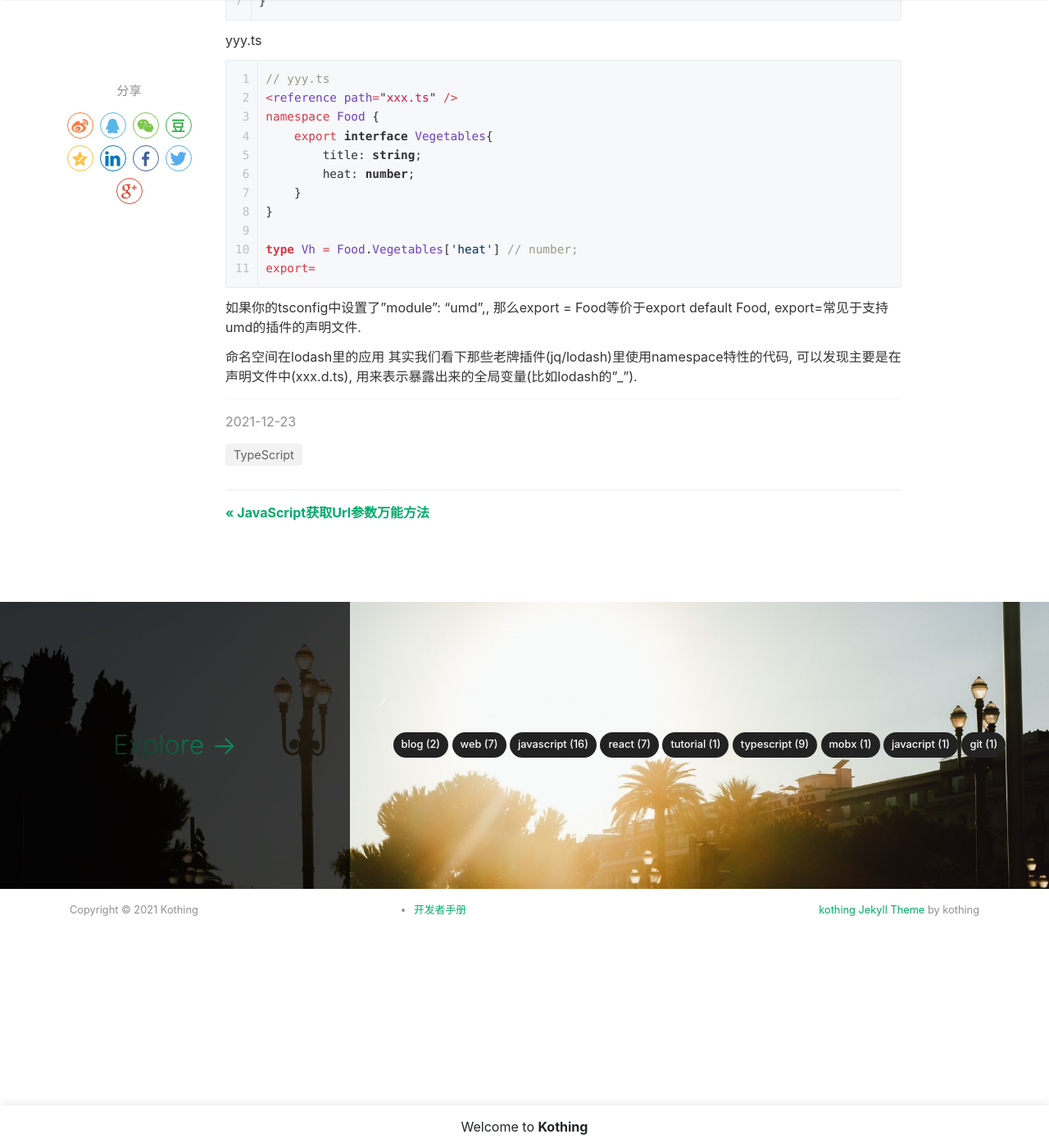
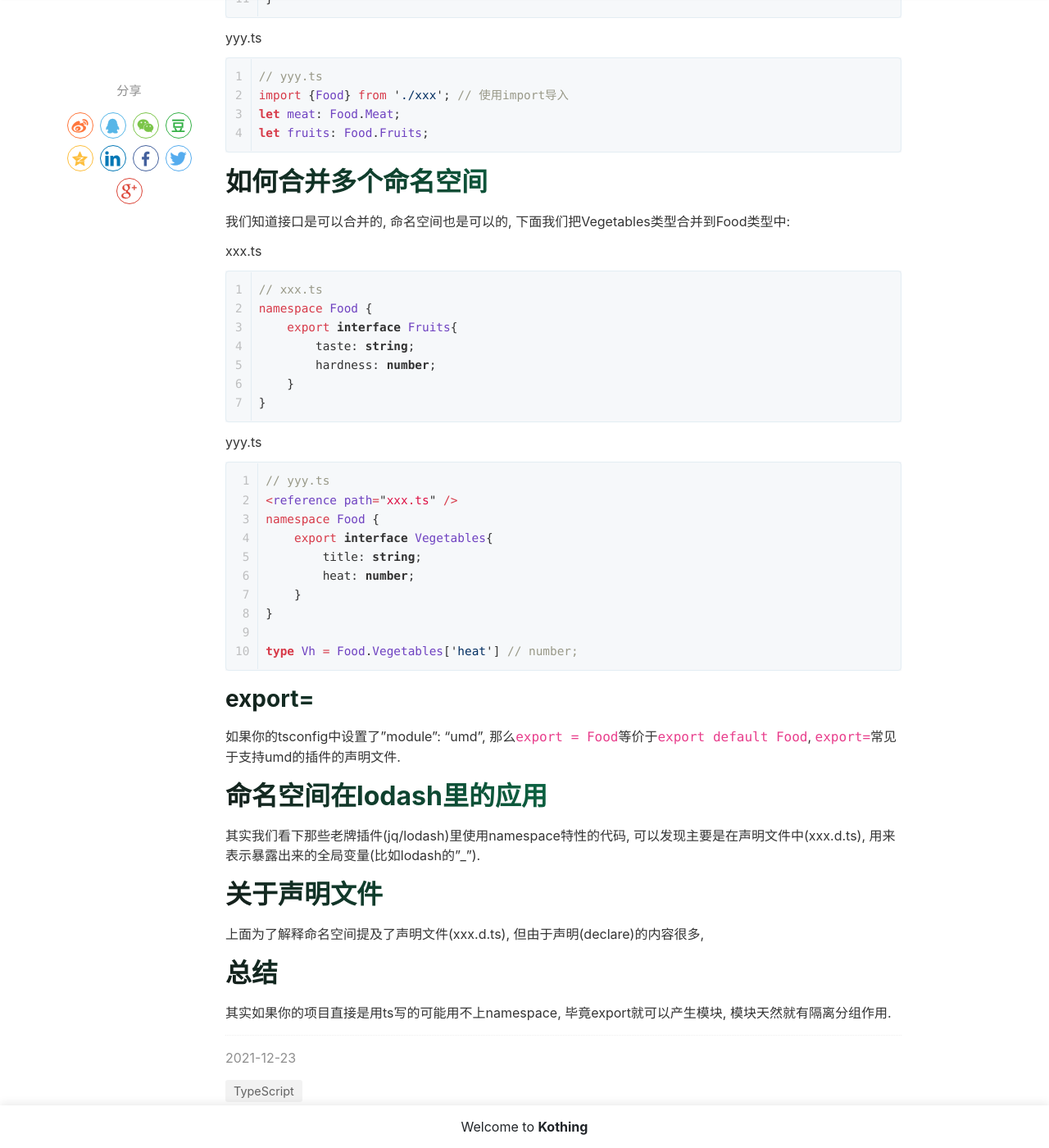
Before and after one commit to kothing/kothing.github.io, a Jekyll site: the page built from _posts/2021-12-23-typescript-namespace.md, in a window 1280 px wide and 1400 px high, scrolled down 3931 px. Shown: the whole window at 82% size. Built offline with Jekyll 4.4.1, drawn with Linux system fonts in a browser that asks for light colours; nearby versions of some CDN libraries; comment, search, counter and statistics services are not loaded; some of the changed text lies outside the part shown.

Commit message:
Update 2021-12-23-typescript-namespace.md

````diff
--- a/_posts/2021-12-23-typescript-namespace.md
+++ b/_posts/2021-12-23-typescript-namespace.md
@@ -8,8 +8,8 @@ featured: false
 rating: 5
 ---
 
-什么时候要用命名空间?
-如果你发现自己写的功能(函数/类/接口等...)越来越多, 你想对他们进行分组管理就可以用命名空间, 下面先用"类"举例:
+## 什么时候要用命名空间?
+如果你发现自己写的功能(函数/类/接口等...)越来越多, 你想对他们进行**分组管理就**可以用命名空间, 下面先用"**类**"举例:
 ```typescript
 namespace Tools {
     const TIMEOUT = 100;
@@ -34,9 +34,11 @@ namespace Tools {
 }
 ```
 仔细看你会发现namespace下还有export, export在这里用来表示哪些功能是可以外部访问的:
-
+```typescript
 Tools.TIMEOUT // 报错, Tools上没有这个属性
 Tools.parseURL() // 'parseURL'
+```
+
 最后我们看下编译成js后的代码:
 ```javascript
 "use strict";
@@ -65,10 +67,8 @@ var Tools;
 ```
 看js代码能发现, 在js中命名空间其实就是一个全局对象. 如果你开发的程序想要暴露一个全局变量就可以用namespace;
 
-
-
-如何用命名空间来管理类型?
-命名空间不仅可以用在逻辑代码中, 也可以用在类型, 用来给类型分组:
+## 如何用命名空间来管理类型?
+命名空间不仅可以用在逻辑代码中, 也可以用在**类型**, 用来给类型分组:
 ```typescript
 namespace Food {
     export type A = Window;
@@ -102,11 +104,11 @@ namespace Food {
         hardness: number;
     }
 }
-yyy.ts
 ```
 
+yyy.ts
+```typescript
 // yyy.ts
-```typescript
 <reference path="xxx.ts" />
 
 let meat: Food.Meat;
@@ -114,7 +116,7 @@ let fruits: Food.Fruits;
 ```
 现在在yyy.ts中我们就可以直接使用xxx.ts中的Food类型了, 而不需要使用import.
 
-通过import导入
+### 通过import导入
 如果命名空间是用export导出的, 那么使用的时候就不可以用/// <reference/>了, 要用import导入:
 
 xxx.ts
@@ -140,7 +142,7 @@ let meat: Food.Meat;
 let fruits: Food.Fruits;
 ```
 
-如何合并多个命名空间
+## 如何合并多个命名空间
 我们知道接口是可以合并的, 命名空间也是可以的, 下面我们把Vegetables类型合并到Food类型中:
 
 xxx.ts
@@ -166,11 +168,17 @@ namespace Food {
 }
 
 type Vh = Food.Vegetables['heat'] // number;
-export=
 ```
 
-如果你的tsconfig中设置了"module": "umd",, 那么export = Food等价于export default Food, export=常见于支持umd的插件的声明文件.
+### export=
+如果你的tsconfig中设置了"module": "umd", 那么`export = Food`等价于`export default Food`, `export=`常见于支持umd的插件的声明文件.
 
 
-命名空间在lodash里的应用
+## 命名空间在lodash里的应用
 其实我们看下那些老牌插件(jq/lodash)里使用namespace特性的代码, 可以发现主要是在声明文件中(xxx.d.ts), 用来表示暴露出来的全局变量(比如lodash的"_").
+
+## 关于声明文件
+上面为了解释命名空间提及了声明文件(xxx.d.ts), 但由于声明(declare)的内容很多,
+
+## 总结
+其实如果你的项目直接是用ts写的可能用不上namespace, 毕竟export就可以产生模块, 模块天然就有隔离分组作用.
````
Also changed, not shown: other parts of _posts/2021-12-23-typescript-namespace.md (+5 -3 lines).
